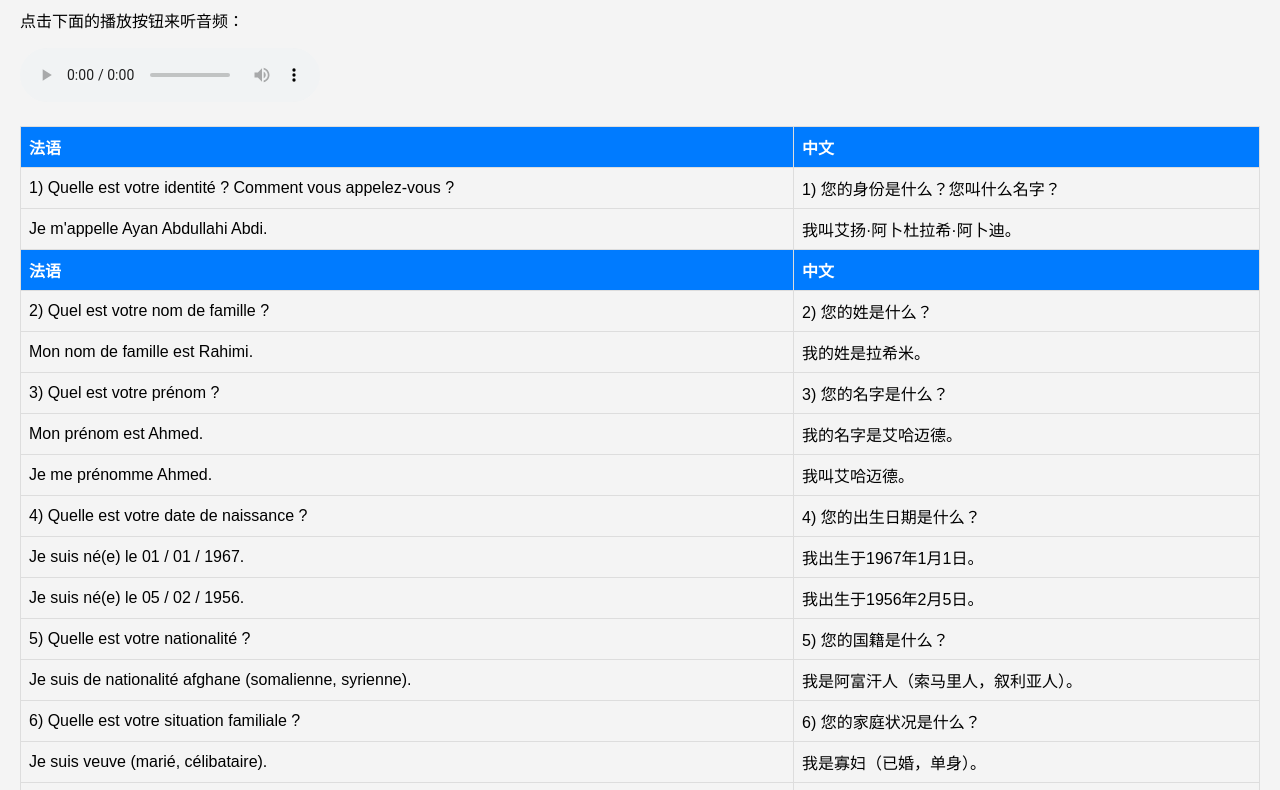
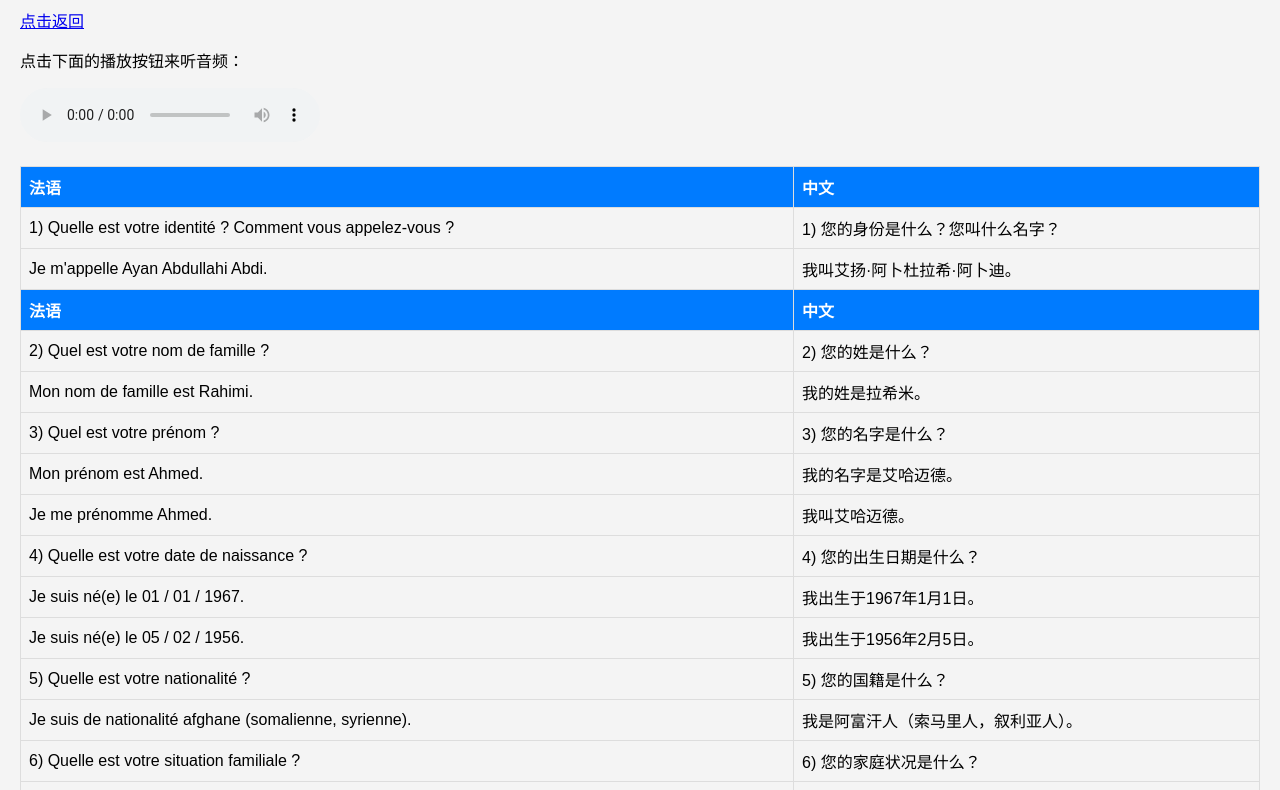
Before and after one commit to ljy3795517/ljyfyyp, a plain HTML site: page Quel est votre nom de famille.html in a window 1280 px wide. Shown: the part 81-871 px from the top of the page. Drawn offline with Linux system fonts and the light colour scheme.

Commit message:
Update Quel est votre nom de famille.html

```diff
--- a/Quel est votre nom de famille.html
+++ b/Quel est votre nom de famille.html
@@ -1,4 +1,4 @@
-        <!DOCTYPE html>
+<!DOCTYPE html>
 <html lang="en" >
 <head>
   <meta charset="UTF-8">
@@ -49,7 +49,7 @@
 
 <body>
   <h1>我的法语学习</h1>
-
+ <a href="index.html">点击返回 </a>
   <p>点击下面的播放按钮来听音频：</p>
 
   <!-- 音频标签 -->
```
